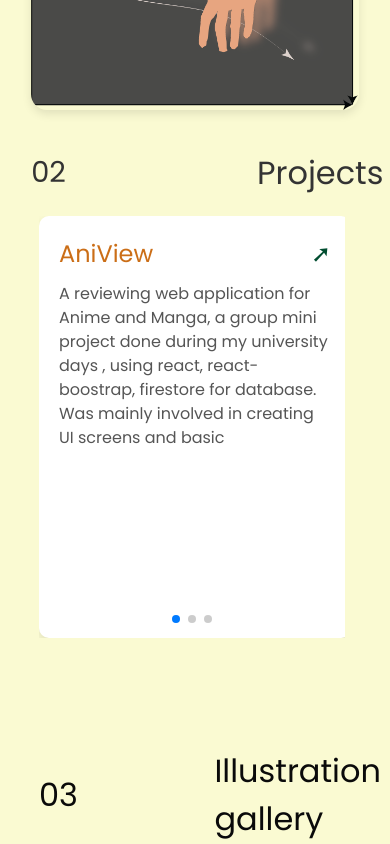
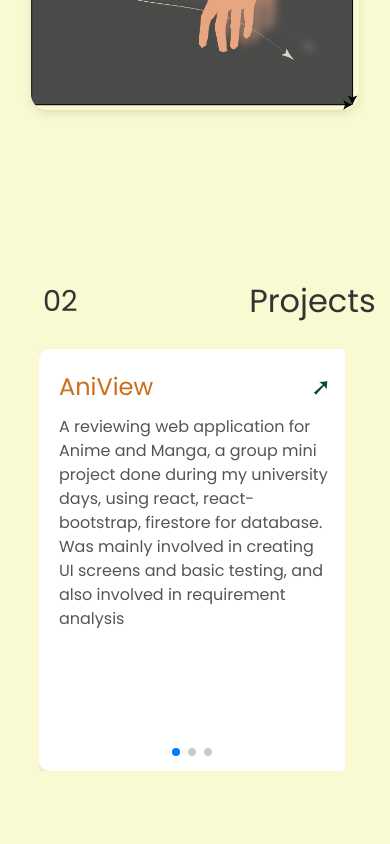
Before and after one commit to Rachitnaik/Portfolio-next.js, a Next.js app: page / in a window 390 px wide. Shown: the part 1580-2424 px from the top of the page. Built offline with nearby package versions, Linux system fonts and the light colour scheme.

Commit message:
css responsive changes to mobile fixed issues

```diff
--- a/src/app/components/ProjectList.css
+++ b/src/app/components/ProjectList.css
@@ -134,11 +134,14 @@ justify-content: center;
     .mobile-cards-container{
       display: block;
       margin-left: 10vw;
+margin-top: 4vw;
+padding-bottom: 39vw;
+
     }
 
     .project-cards-container {
       display: none;
-      padding: 40px;
+
     }
 
   .project-card {
@@ -152,6 +155,7 @@ justify-content: center;
     transition: transform 0.3s ease, box-shadow 0.3s ease;
     height: 50vh; /* Set a fixed height */
     overflow: hidden;
+
   }
 
   .swiper-pagination-bullet {
@@ -177,5 +181,12 @@ justify-content: center;
     font-size: 1.8rem;
 
 }
+.section-title{
+  margin-left: -5vw;
+}
+.projects-section {
+  padding: 40vw 0vw 2vw 10vw; /* Increased padding for mobile screens */
 
 }
+
+}
--- a/src/app/components/ProjectListPage.tsx
+++ b/src/app/components/ProjectListPage.tsx
@@ -7,94 +7,78 @@ import 'swiper/css/pagination';
 import { Pagination } from 'swiper/modules';
 
 
+const ProjectCard: React.FC<{ project: { title: string; description: string; link: string } }> = ({ project }) => (
+    <div className="project-card">
+        <div className="project-header poppins">
+            <h3 className="project-title">{project.title}</h3>
+            <a
+                href={project.link}
+                target="_blank"
+                rel="noopener noreferrer"
+                className="project-link"
+            >
+                ➚
+            </a>
+        </div>
+        <p className="project-description poppins">{project.description}</p>
+    </div>
+);
+
 const projects = [
     {
         title: "AniView",
         description:
-            "A reviewing web application for Anime and Manga, a group mini project done during my university days , using react, react-boostrap, firestore for database. Was mainly involved in creating UI screens and basic "
-        ,
+            "A reviewing web application for Anime and Manga, a group mini project done during my university days, using react, react-bootstrap, firestore for database. Was mainly involved in creating UI screens and basic testing, and also involved in requirement analysis",
         link: "http://aniview.onrender.com",
     },
     {
         title: "Anime/MangaUI",
         description:
-            "A UI made by following a design from the Internet, during my internship as a part of my learning phase using react, typescript, material UI, used an online free api to display data.",
+            "A UI made by following a design from the Internet, during my internship as a part of my learning phase using react, typescript, material UI, used an online free API to display data.",
         link: "https://github.com/Rachitnaik/AnimeUI",
     },
     {
         title: "Movify-React App",
         description:
-            "A basic react application done to understand the flow of a full stack application, during my internship period using MERN stack ",
+            "A basic react application done to understand the flow of a full-stack application, during my internship period using MERN stack.",
         link: "https://github.com/Rachitnaik/Moviefy",
     },
-
 ];
 
 const ProjectListPage: React.FC = () => {
     return (
         <>
-            <div className="projects-section " >
-                <div className="section-header poppins ">
-                    <h2 className="section-number ">02</h2>
-                    <h2 className="section-title ">Projects</h2>
+            <div className="projects-section">
+                <div className="section-header poppins">
+                    <h2 className="section-number">02</h2>
+                    <h2 className="section-title">Projects</h2>
                 </div>
+
+                {/* Desktop View */}
                 <div className="project-cards-container">
                     {projects.map((project, index) => (
-                        <div className="project-card" key={index}>
-                            <div className="project-header poppins">
-                                <h3 className="project-title">{project.title}</h3>
-                                <a href={project.link}
-                                    target="_blank"
-                                    rel="noopener noreferrer"
-                                    className="project-link">
-                                    ➚
-                                </a>
-                            </div>
-                            <p className="project-description poppins">{project.description}</p>
-                        </div>
+                        <ProjectCard key={index} project={project} />
                     ))}
                 </div>
             </div>
 
-
-
-            {/* mobile section */}
+            {/* Mobile Section */}
             <div className="mobile-cards-container">
                 <Swiper
                     modules={[Pagination]}
                     pagination={{ clickable: true }}
                     spaceBetween={10}
-                    slidesPerView={1} style={{
-                        marginRight: "45px",
-
-                    }}
-                // breakpoints={{
-                //     768: { slidesPerView: 1 }, // Show 2 slides for tablets and up
-                //     // 1024: { slidesPerView: 3 }, // Show 3 slides for desktops
-                // }}
+                    slidesPerView={1}
+                    style={{ marginRight: "45px" }}
                 >
                     {projects.map((project, index) => (
                         <SwiperSlide key={index}>
-                            <div className="project-card">
-                                <div className="project-header poppins">
-                                    <h3 className="project-title poppins">{project.title}</h3>
-                                    <a
-                                        href={project.link}
-                                        target="_blank"
-                                        rel="noopener noreferrer"
-                                        className="project-link"
-                                    >
-                                        ➚
-                                    </a>
-                                </div>
-                                <p className="project-description poppins">{project.description}</p>
-                            </div>
+                            <ProjectCard project={project} />
                         </SwiperSlide>
                     ))}
                 </Swiper>
             </div>
         </>
-
     );
 };
 
```
